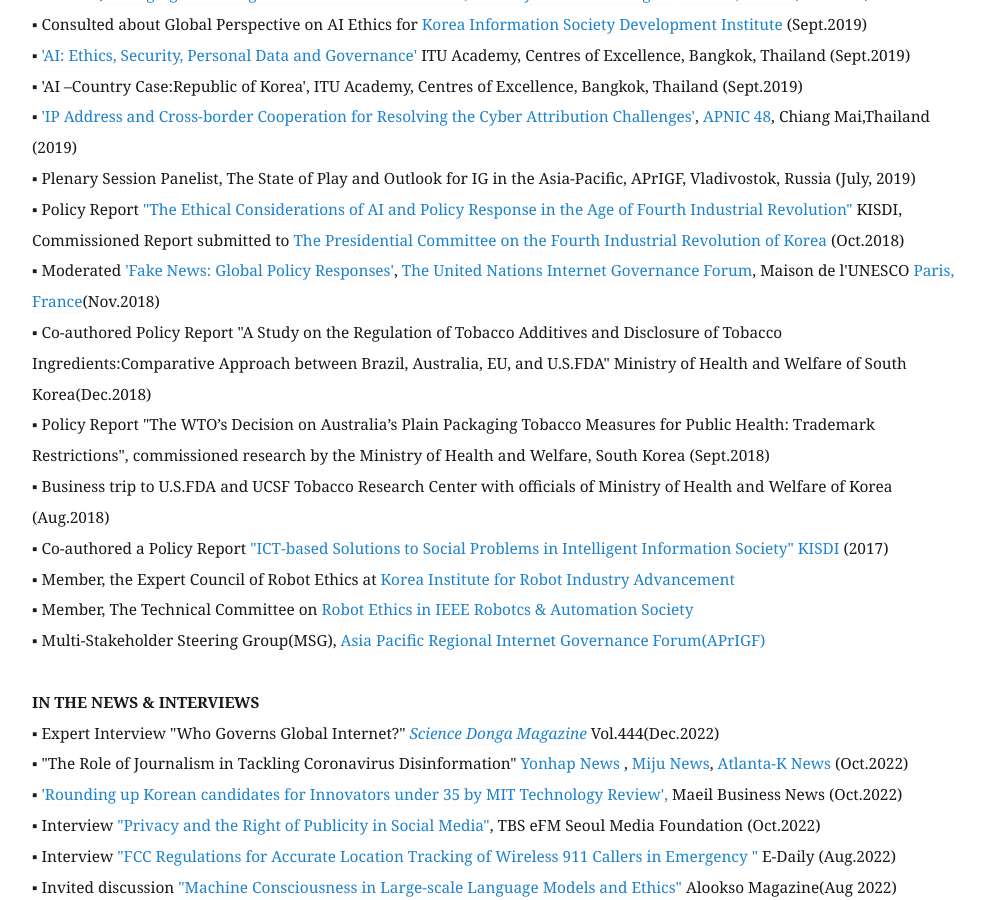
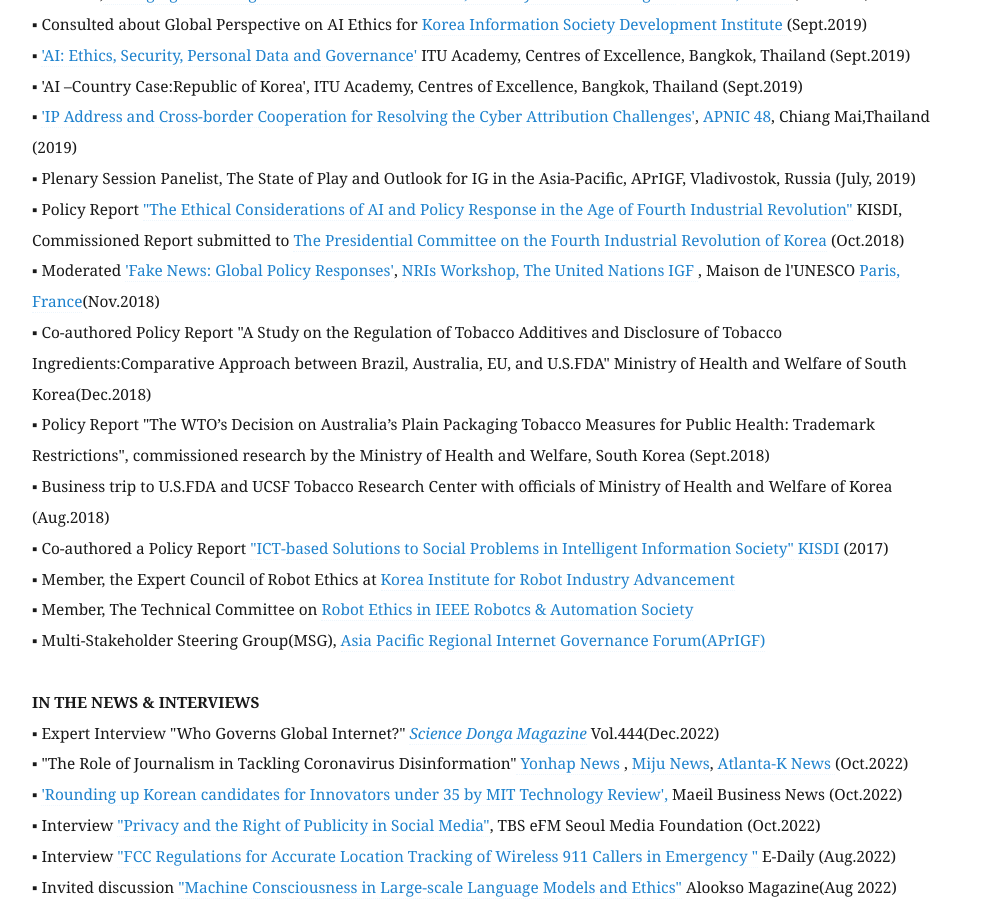
Before and after one commit to eunchangchoi/eunchangchoi.github.io, a Jekyll site: the page built from index.md, in a window 1280 px wide and 900 px high, scrolled down 6241 px. Shown: the whole window, without its empty margins (68-1053 px from the left). Built offline with Jekyll 4.4.1, drawn with Linux system fonts in a browser that asks for light colours.

Commit message:
Update index.md

```diff
--- a/index.md
+++ b/index.md
@@ -148,7 +148,7 @@
 ▪ <a href="https://youtu.be/uRsC_ypHGCg?t=1348">'IP Address and Cross-border Cooperation for Resolving the Cyber Attribution Challenges'</a>, <a href="https://conference.apnic.net/48/program/schedule/#/day/6/cooperation-sig"> APNIC 48</a>, Chiang Mai,Thailand (2019) <br>
 ▪ Plenary Session Panelist, The State of Play and Outlook for IG in the Asia-Pacific, APrIGF, Vladivostok, Russia (July, 2019)<br>
 ▪ Policy Report <a href="https://bit.ly/3qgZ63S">"The Ethical Considerations of AI and Policy Response in the Age of Fourth Industrial Revolution"</a> KISDI, Commissioned Report submitted to <a href="https://policy.nl.go.kr/cmmn/FileDown.do?atchFileId=221994&fileSn=63436">The Presidential Committee on the Fourth Industrial Revolution of Korea</a> (Oct.2018) <br>
-▪ Moderated <a href="https://www.youtube.com/watch?v=quo1DLyitf8&feature=youtu.be&t=1004">'Fake News: Global Policy Responses'</a>, <a href="https://www.intgovforum.org/en/content/igf-2018-day-2-salle-xii-nri-session-on-fakenews"> The United Nations Internet Governance Forum</a>, Maison de l'UNESCO <a href="https://igf2018.fr/"> Paris, France</a>(Nov.2018) <br>
+▪ Moderated <a href="https://www.youtube.com/watch?v=quo1DLyitf8&feature=youtu.be&t=1004">'Fake News: Global Policy Responses'</a>, <a href="https://www.intgovforum.org/en/content/igf-2018-day-2-salle-xii-nri-session-on-fakenews"> NRIs Workshop, The United Nations IGF </a>, Maison de l'UNESCO <a href="https://igf2018.fr/"> Paris, France</a>(Nov.2018) <br>
 ▪ Co-authored Policy Report "A Study on the Regulation of Tobacco Additives and Disclosure of Tobacco Ingredients:Comparative Approach between Brazil, Australia, EU, and U.S.FDA" Ministry of Health and Welfare of South Korea(Dec.2018) <br>
 ▪ Policy Report "The WTO’s Decision on Australia’s Plain Packaging Tobacco Measures for Public Health: Trademark Restrictions", commissioned research by the Ministry of Health and Welfare, South Korea (Sept.2018)<br>
 ▪ Business trip to U.S.FDA and UCSF Tobacco Research Center with officials of Ministry of Health and Welfare of Korea (Aug.2018) <br>
```
